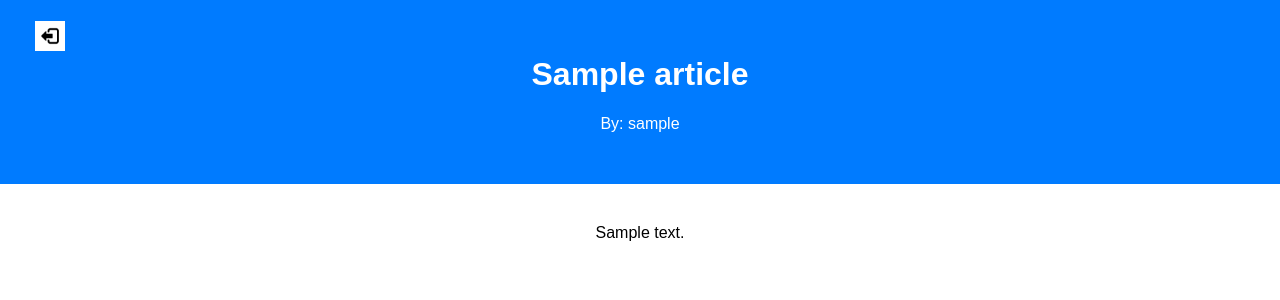
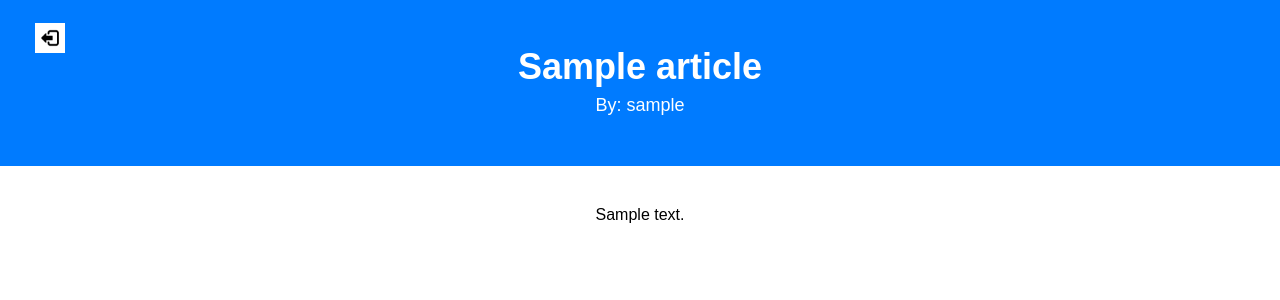
Before and after one commit to fefi375/NagyProject, a Flask app: template WEB/templates/article.html in a window 1280 px wide. Shown: the top 300 px of the page. Run offline with Flask 3, Linux system fonts and the light colour scheme; a user stored in the database is signed in; tables that the repository leaves empty hold one stand-in row (values such as "Sample post"); the template is opened without the code that fills it: most values are stand-ins (such as "Sample title", 1, 10 or a date in 2020).

Commit message:
article sorköz

```diff
--- a/WEB/static/article.css
+++ b/WEB/static/article.css
@@ -23,6 +23,9 @@ body {
     padding: 35px;
     text-align: center;
     margin-bottom: 40px;
+    height: 12vh;
+    font-size: large;
+    line-height: 15px;
 }
 
 #kozepso_content{
```
